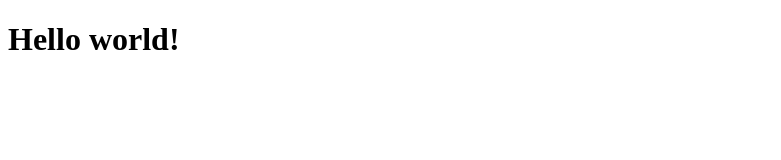
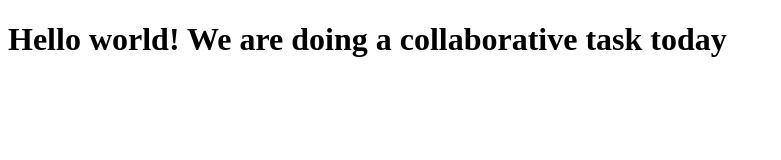
Before and after one commit to Ismael148/Html-Css-Benaiah-Ismael, a plain HTML site: page index.html in a window 1280 px wide. Shown: the whole page, without its empty margins (0-781 px from the left). Drawn offline with Linux system fonts and the light colour scheme.

Commit message:
Second commit

```diff
--- a/index.html
+++ b/index.html
@@ -9,7 +9,7 @@
 </head>
 
 <body>
-    <h1>Hello world!</h1>
+    <h1>Hello world! We are doing a collaborative task today</h1>
 </body>
 
 </html>
```
